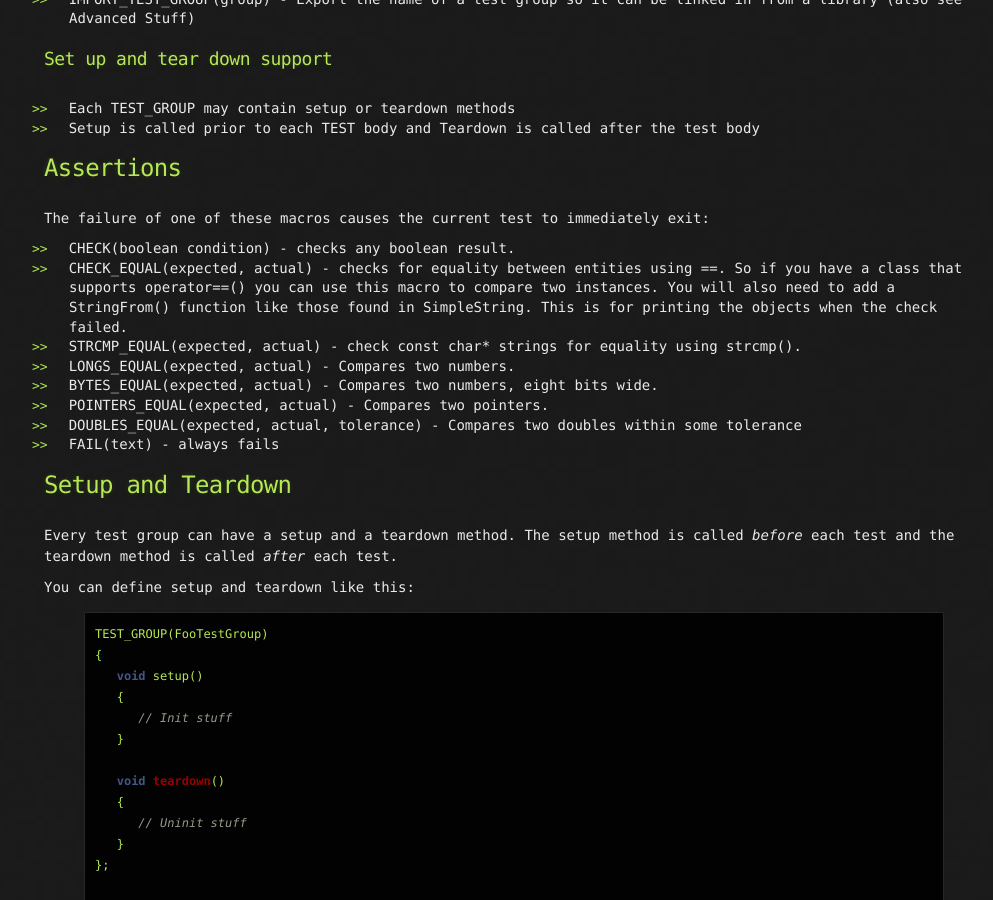
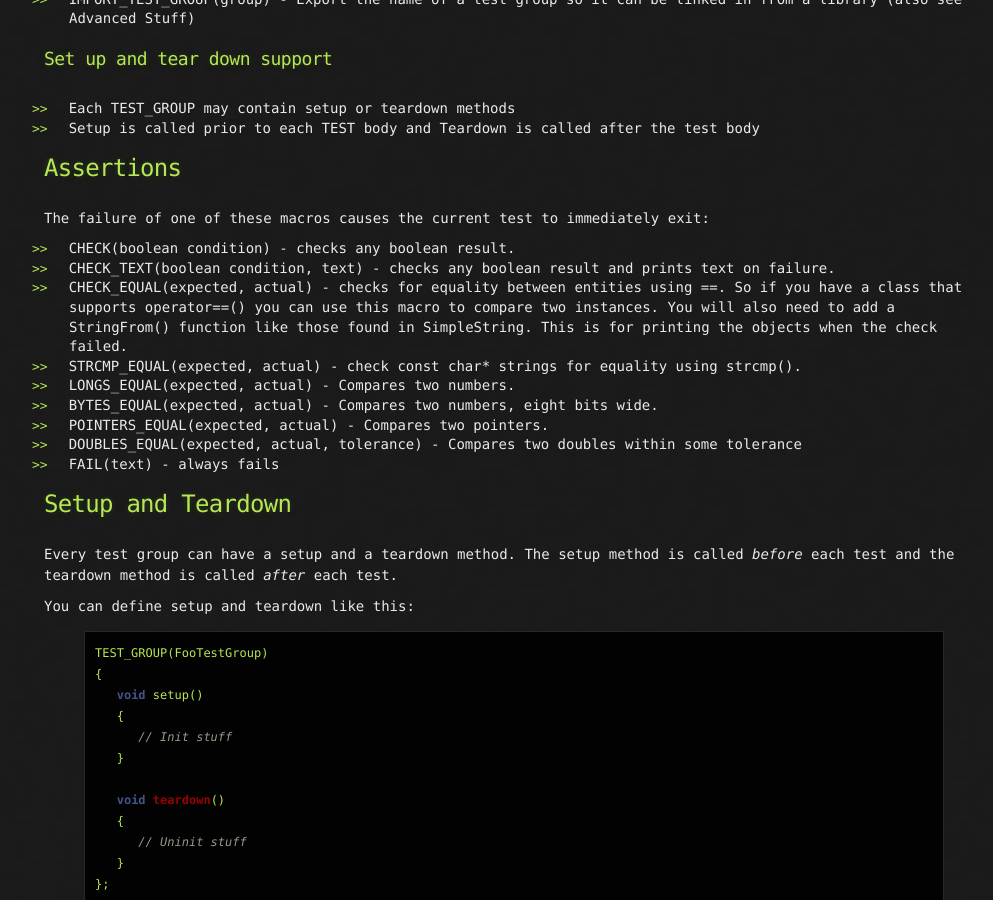
Before and after one commit to cpputest/cpputest.github.io, a Jekyll site: the page built from manual.markdown, in a window 1280 px wide and 900 px high, scrolled down 2553 px. Shown: the whole window, without its empty margins (126-1119 px from the left). Built offline with Jekyll 4.4.1, drawn with Linux system fonts in a browser that asks for light colours.

Commit message:
Added CHECK_TEXT to the documenation

```diff
--- a/manual.markdown
+++ b/manual.markdown
@@ -129,6 +129,7 @@ You need to add CppUTest library to the linker flags, for example, like:
 The failure of one of these macros causes the current test to immediately exit:
 
 * CHECK(boolean condition) - checks any boolean result.
+* CHECK_TEXT(boolean condition, text) - checks any boolean result and prints text on failure.
 * CHECK_EQUAL(expected, actual) - checks for equality between entities using ==. So if you have a class that supports operator==() you can use this macro to compare two instances.  You will also need to add a StringFrom() function like those found in SimpleString. This is for printing the objects when the check failed.
 * STRCMP_EQUAL(expected, actual) - check const char* strings for equality using strcmp().
 * LONGS_EQUAL(expected, actual) - Compares two numbers.
```
